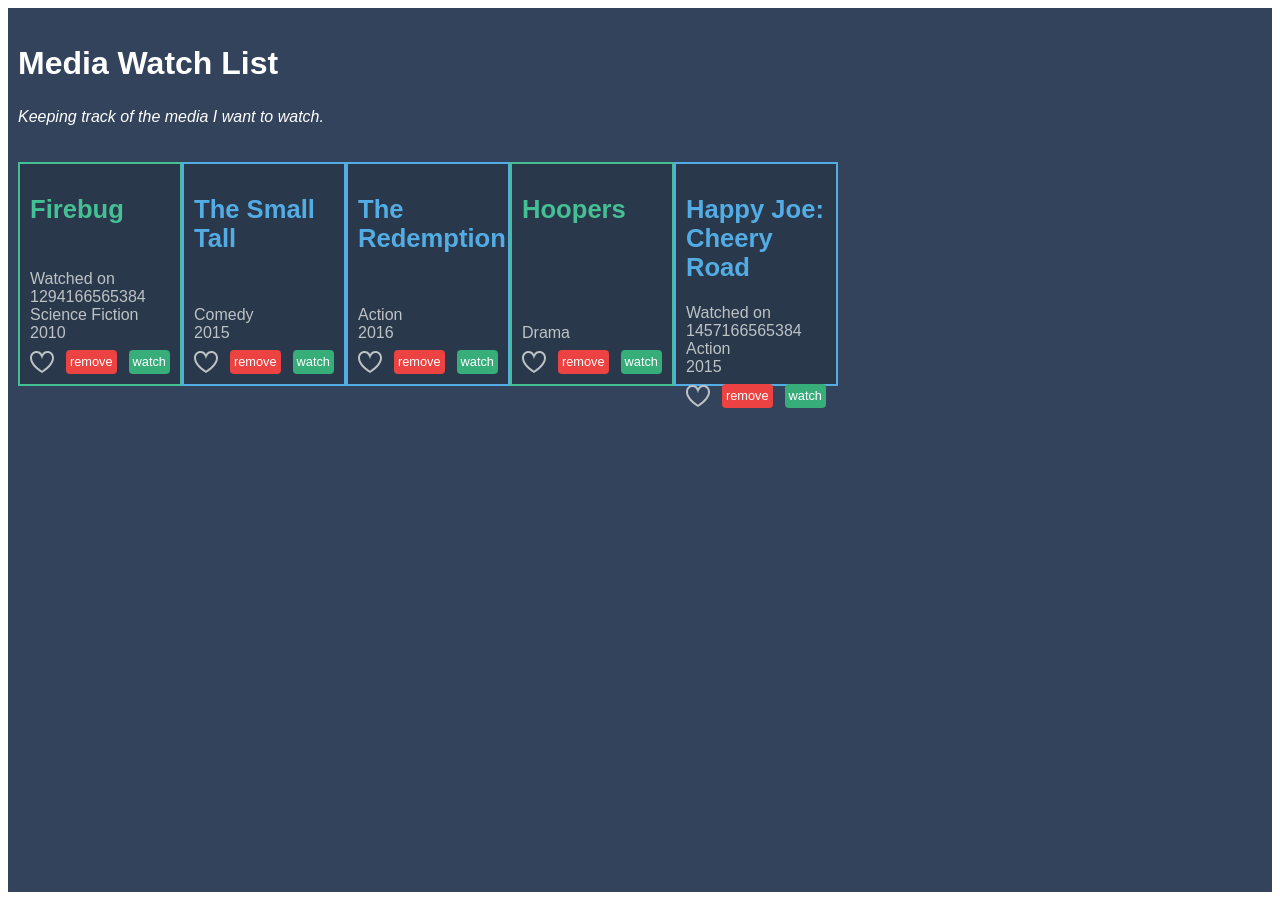
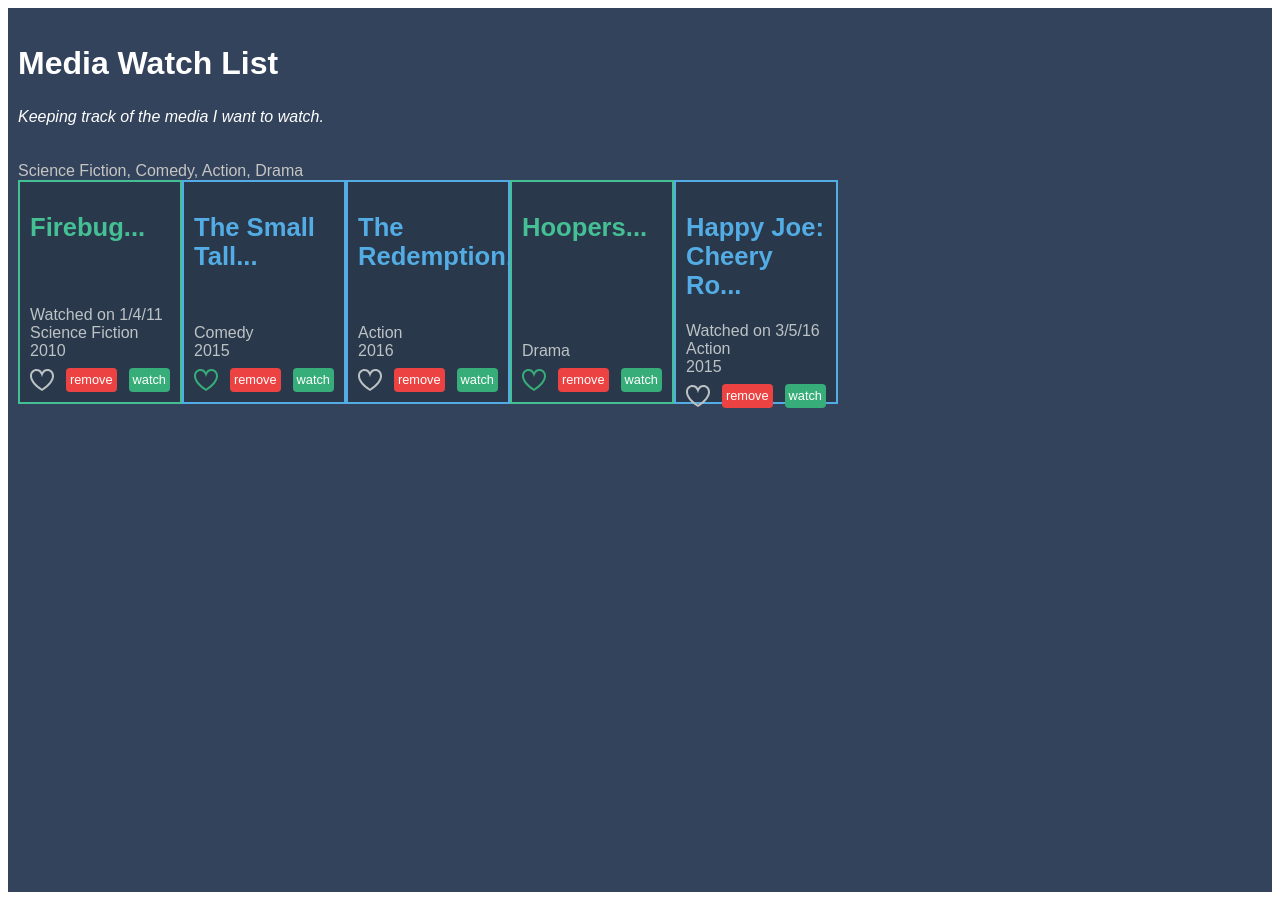
Before and after one commit to douggreenwoodlm24/angularmedialist, an Angular app: page / in a window 1280 px wide. Built offline with nearby package versions, Linux system fonts and the light colour scheme.

Commit message:
End of 04_01

```diff
--- /dev/null
+++ b/src/app/category-list.pipe.ts
@@ -0,0 +1,18 @@
+import { Pipe, PipeTransform } from '@angular/core';
+
+@Pipe({
+  name: 'categoryList'
+})
+export class CategoryListPipe implements PipeTransform {
+
+  transform(mediaItems) {
+    var categories = [];
+mediaItems.forEach(mediaItem => {
+  if (categories.indexOf(mediaItem.category) <= -1) {
+    categories.push(mediaItem.category);
+  }
+});
+return categories.join(', ');
+  }
+
+}
--- /dev/null
+++ b/src/app/favorite.directive.ts
@@ -0,0 +1,22 @@
+import { Directive, HostBinding, HostListener, Input } from '@angular/core';
+
+@Directive({
+  selector: '[appFavorite]'
+})
+export class FavoriteDirective {
+
+	@HostBinding('class.is-favorite') isFavorite = true;
+	@HostBinding('class.is-favorite-hovering') hovering = false;
+	@HostListener('mouseenter') onMouseEnter() {
+		this.hovering = true;
+	}
+	@HostListener('mouseleave') onMouseLeave() {
+		this.hovering = false;
+	}
+	@Input() set appFavorite(value) {
+		this.isFavorite = value;
+	}
+
+  constructor() { }
+
+}
--- a/src/app/media-item-list/media-item-list.component.html
+++ b/src/app/media-item-list/media-item-list.component.html
@@ -1,3 +1,6 @@
+<header>
+	<div>{{ mediaItems | categoryList }}</div>
+</header>
 <section>
   <app-media-item
   	[ngClass]="{'medium-movies': mediaItem.medium === 'Movies', 'medium-series': mediaItem.medium === 'Series'}"
--- a/src/app/media-item/media-item.component.html
+++ b/src/app/media-item/media-item.component.html
@@ -1,11 +1,13 @@
-<h2>{{ mediaItem.name }}</h2>
+<h2>{{ mediaItem.name | slice: 0: 20 }}...</h2>
 <ng-template [ngIf]="mediaItem.watchedOn">
-<div>Watched on {{ mediaItem.watchedOn }}</div>
+<div>Watched on {{ mediaItem.watchedOn | date: 'shortDate' }}</div>
 </ng-template>
 <div>{{ mediaItem.category }}</div>
 <div>{{ mediaItem.year }}</div>
 <div class="tools">
-  <svg class="favorite" xmlns="http://www.w3.org/2000/svg" viewBox="0 0 24 24">
+  <svg
+  [appFavorite]="mediaItem.isFavorite"
+  class="favorite" xmlns="http://www.w3.org/2000/svg" viewBox="0 0 24 24">
     <path d="M12 9.229c.234-1.12 1.547-6.229 5.382-6.229 2.22 0 4.618 1.551 4.618 5.003 0 3.907-3.627 8.47-10 12.629-6.373-4.159-10-8.722-10-12.629 0-3.484 2.369-5.005 4.577-5.005 3.923 0 5.145 5.126 5.423 6.231zm-12-1.226c0 4.068 3.06 9.481 12 14.997 8.94-5.516 12-10.929 12-14.997 0-7.962-9.648-9.028-12-3.737-2.338-5.262-12-4.27-12 3.737z"
     />
   </svg>
```
Also changed, not shown: src/app/app.module.ts (+8 -2 lines), 2 other files (tests, documents, lock files or other folders).
